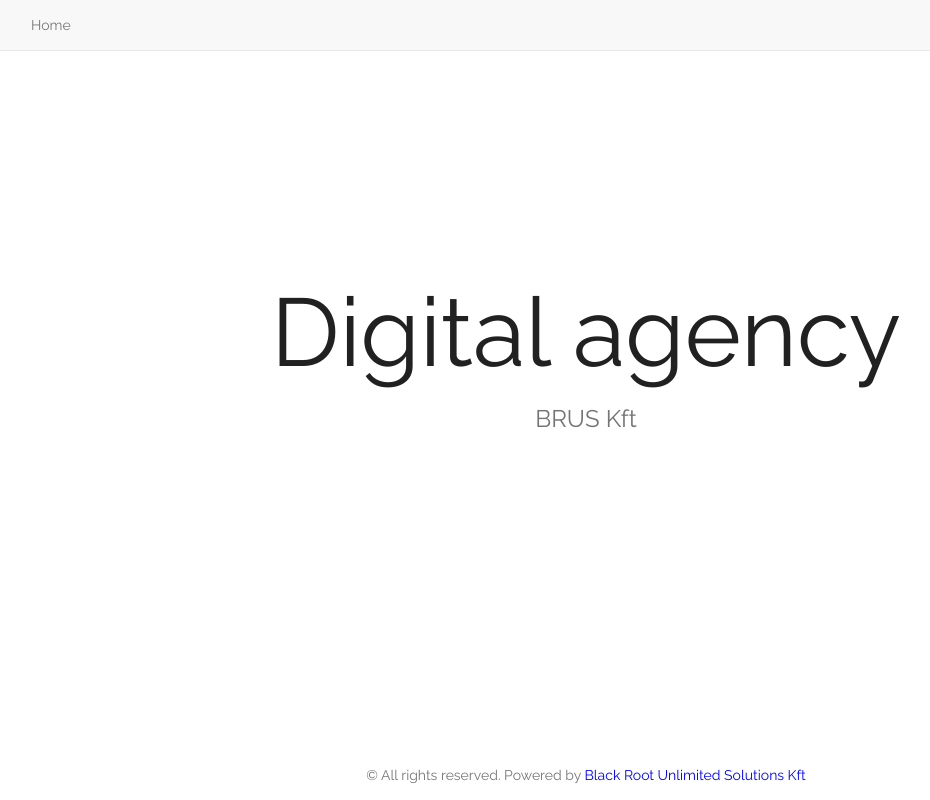
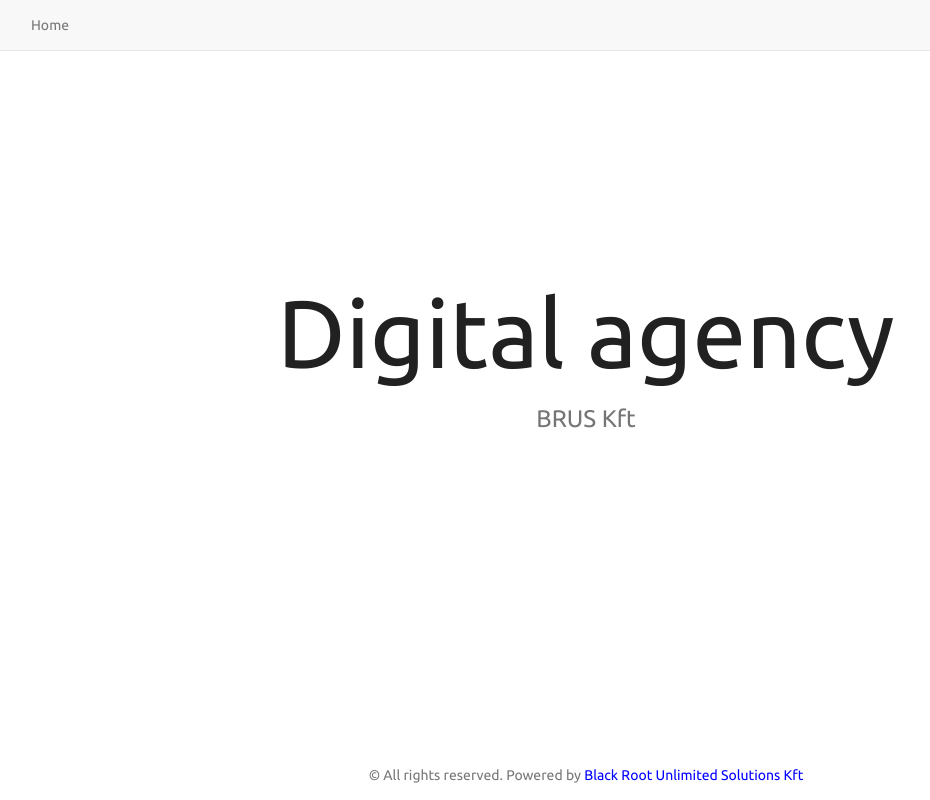
Before and after one commit to blackrootkft/blackrootkft.github.io, a plain HTML site: page index.html in a window 1280 px wide. Shown: the whole page, without its empty margins (54-984 px from the left). Drawn offline with nearby package versions, Linux system fonts and the light colour scheme.

Commit message:
add font ubuntu

```diff
--- a/index.html
+++ b/index.html
@@ -8,7 +8,7 @@
         <style>
 
     html body {
-        font-family: Raleway, sans-serif;
+        font-family: ubuntu, sans-serif;
         background-color: white;
     }
 
@@ -26,7 +26,7 @@
 
 
 
-<link rel="stylesheet" href="https://fonts.googleapis.com/css?family=Raleway">
+<link rel="stylesheet" href="https://fonts.googleapis.com/css?family=ubuntu">
 
 
  <link rel="stylesheet" href="//cdnjs.cloudflare.com/ajax/libs/highlight.js/9.12.0/styles/solarized-dark.min.css">
```
Also changed, not shown: 404.html (+2 -2 lines).
